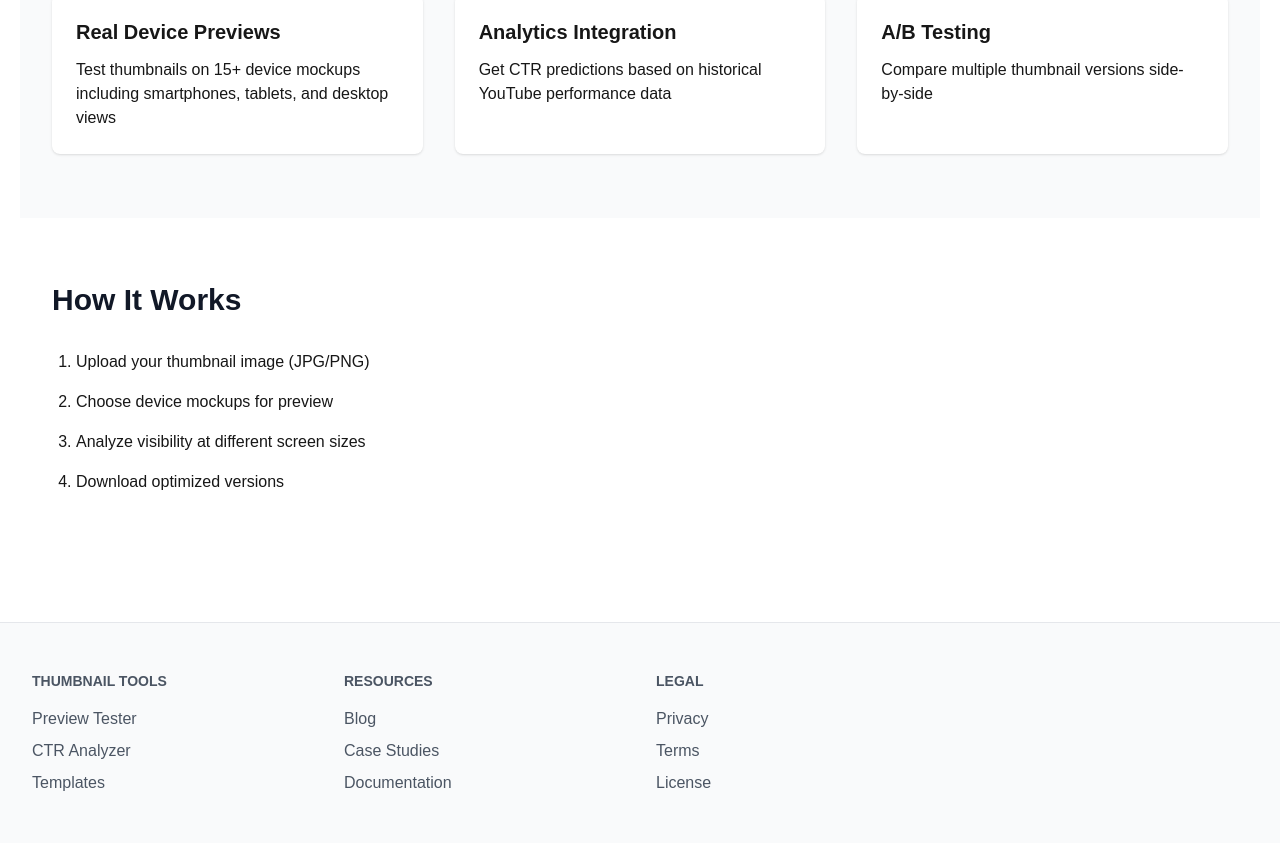
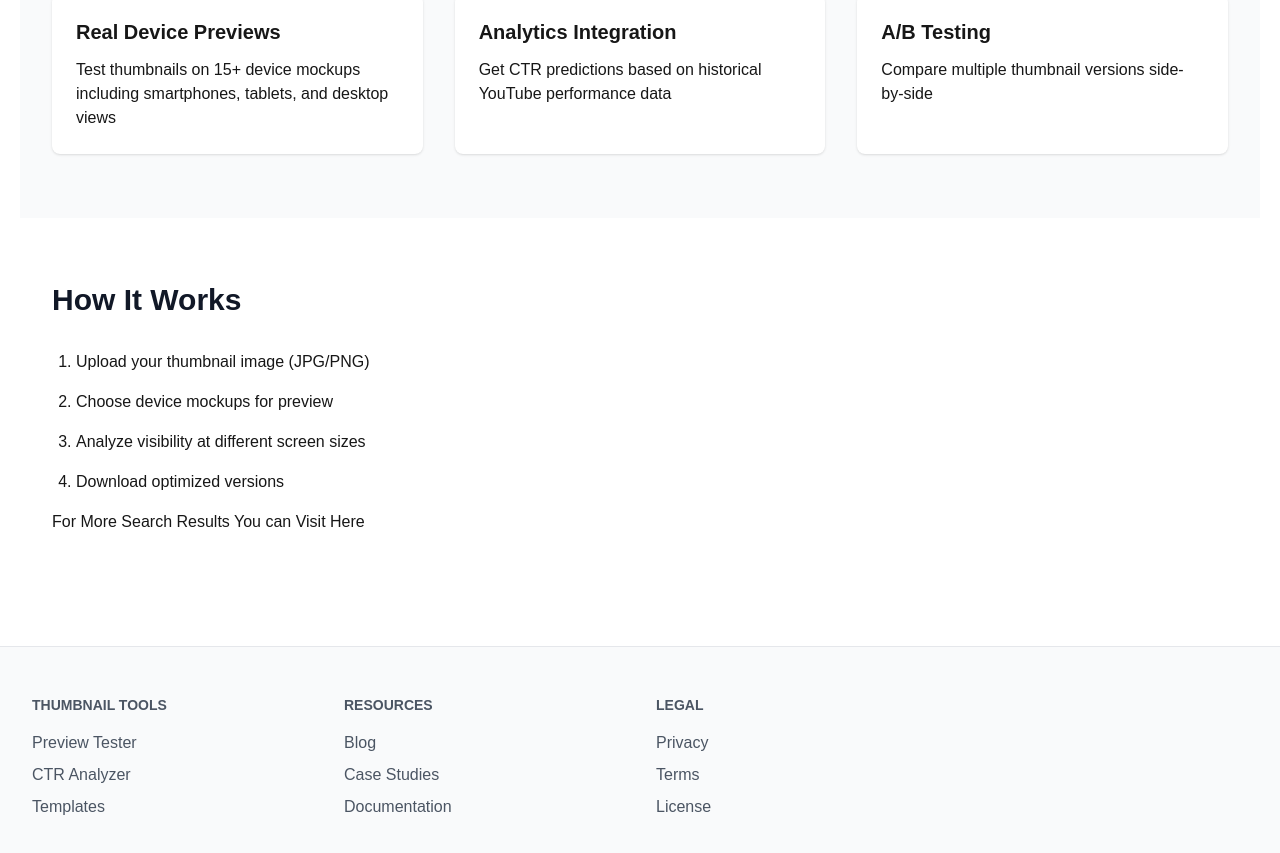
Before and after one commit to soloprime9/YouTube-Thumbnail-Tester, a Next.js app: page / in a window 1280 px wide. Shown: the part 494-1347 px from the top of the page. Built offline with nearby package versions, Linux system fonts and the light colour scheme.

Commit message:
Update page.js

```diff
--- a/src/app/page.js
+++ b/src/app/page.js
@@ -92,6 +92,7 @@ function TestThumbnail() {
         <li className="mb-4">Analyze visibility at different screen sizes</li>
         <li className="mb-4">Download optimized versions</li>
       </ol>
+            <p><a href="https://www.fondpeace.com/" target="_blank" rel="oopener noreferrer">For More Search Results You can Visit Here</a></p>
     </div>
   </div>
 </section>
```
